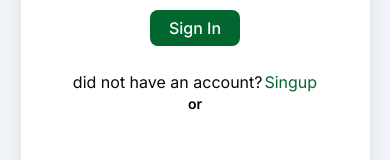
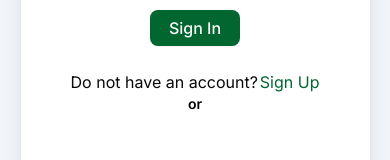
Before and after one commit to animesh65432/formly, a React (Vite) app in the folder frontend/: page /singin in a window 390 px wide. Shown: the part 575-735 px from the top of the page. Built offline with nearby package versions, Linux system fonts and the light colour scheme; a web font is replaced by a local one.

Commit message:
Fixed get started btn in mobile

```diff
--- a/frontend/src/components/Landing/MobileSidebar.tsx
+++ b/frontend/src/components/Landing/MobileSidebar.tsx
@@ -1,8 +1,11 @@
 import React from 'react'
 import { Button } from "../../components/ui/button"
 import { Icons } from "../../components"
+import { useNavigate } from 'react-router-dom'
 
 const MobileSidebar: React.FC = () => {
+    const navigate = useNavigate();
+
     return (
         <div className='font-semibold flex flex-col gap-6 p-3 sm:w-[50vw] w-[70vw] bg-white rounded-md'>
             <div >
@@ -13,7 +16,7 @@ const MobileSidebar: React.FC = () => {
                 <a href='#contact'>Contact
                 </a>
             </div>
-            <Button className='bg-green-900 hover:bg-green-700  text-white rounded-full lg:p-6 p-4'>
+            <Button onClick={() => navigate('/singin')} className='bg-green-900 hover:bg-green-700  text-white rounded-full lg:p-6 p-4'>
                 Get Started
                 <span className='bg-white text-black rounded-full font-bold p-1 ml-2'>
                     <Icons.arrowRight className='h-10 w-10' />
--- a/frontend/src/components/auth/Singnin/index.tsx
+++ b/frontend/src/components/auth/Singnin/index.tsx
@@ -94,11 +94,13 @@ const SignIn: React.FC = () => {
 
                     <CardContent className="flex flex-col items-center justify-center py-4">
                         <div className="flex gap-0.5 items-start">
-                            did not have an account?{" "}
+                            Do not have an account?{" "}
                             <span
                                 className="text-green-800 dark:text-white"
                                 onClick={() => navigate("/signup")}
-                            >Singup</span>
+                            >
+                                Sign Up
+                            </span>
                         </div>
                         <div className="md:text-xl text-sm text-black font-semibold dark:text-gray-500">or</div>
                     </CardContent>
```
Also changed, not shown: 1 other file (tests, documents, lock files or other folders).
